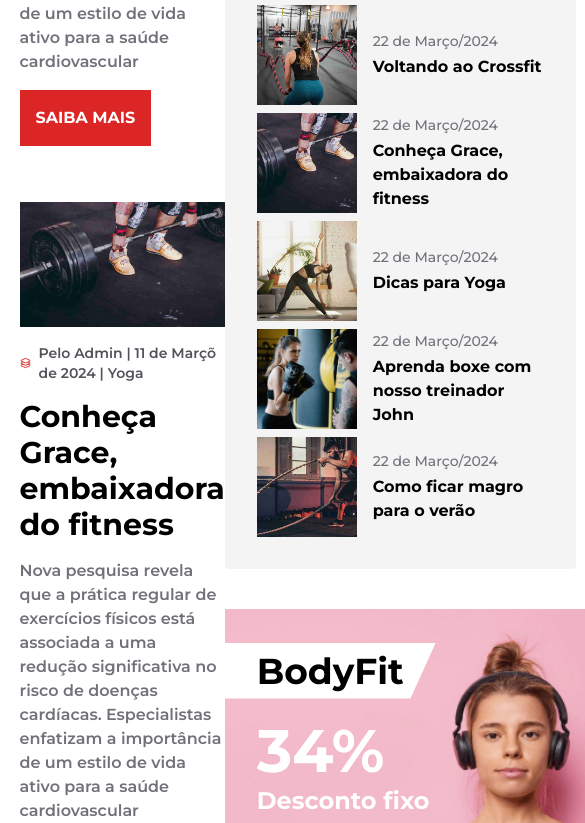
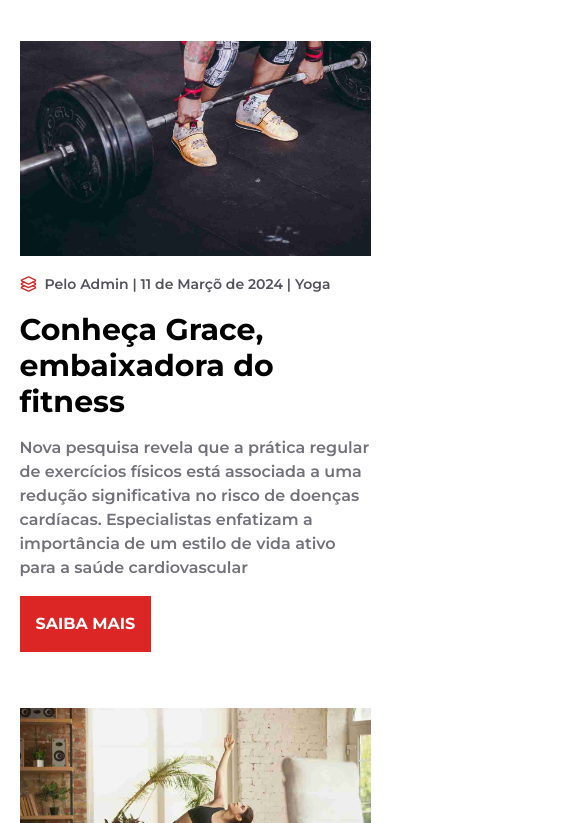
Before and after one commit to MorettiLeonardo/bodyfit, a React (Create React App) app: page /blog in a window 390 px wide. Shown: the part 1641-2464 px from the top of the page, 585 px wide, since content can reach past the window. Built offline with nearby package versions, Linux system fonts and the light colour scheme.

Commit message:
style: page blog responsive design

```diff
--- a/src/components/BlogAd/index.tsx
+++ b/src/components/BlogAd/index.tsx
@@ -3,13 +3,14 @@ import ad from '../../assets/images/ad.png'
 const BlogAd = () => (
   <div
     style={{ backgroundImage: `url('${ad}')` }}
-    className="w-[400px] h-[560px] bg-no-repeat bg-cover z-10 relative"
+    className="w-[200px] h-[280px] lg:w-[400px] lg:h-[560px] bg-no-repeat bg-cover z-10 relative"
   >
-    <h2 className="bg-white text-black absolute top-[6%] py-2 px-8 text-4xl font-bold ad-shape">
+    <h2 className="bg-white text-black absolute top-[6%] py-2 px-8 text-sm lg:text-4xl font-bold ad-shape">
       BodyFit
     </h2>
-    <h2 className="absolute top-[20%] left-[32px] text-white text-6xl flex flex-col font-bold gap-1">
-      34% <span className="text-2xl">Desconto fixo</span>
+    <h2 className="absolute top-[60%] left-[10px] text-white text-sm lg:text-6xl flex flex-col font-bold gap-1">
+      34%{' '}
+      <span className="text-sm lg:text-2xl max-w-[100px]">Desconto fixo</span>
     </h2>
   </div>
 )
--- a/src/components/NewsList/index.tsx
+++ b/src/components/NewsList/index.tsx
@@ -9,7 +9,7 @@ import RecentPosts from '../RecentPosts'
 import BlogAd from '../BlogAd'
 
 const NewsList = () => (
-  <div className="container pt-20 flex justify-between">
+  <div className="container pt-20 flex flex-col items-center lg:items-start lg:flex-row gap-[100px]">
     <ul className="flex flex-col gap-14">
       {newsData.map((currentNew) => (
         <li key={currentNew.id}>
@@ -22,7 +22,7 @@ const NewsList = () => (
         </li>
       ))}
     </ul>
-    <aside className="max-w-[400px] w-full flex flex-col gap-10">
+    <aside className="w-full lg:max-w-[400px] w-full flex flex-col gap-10">
       <div className="flex">
         <input
           className="w-full p-4 rounded-l-lg border border-[#ccc]"
--- a/src/components/RecentPosts/index.tsx
+++ b/src/components/RecentPosts/index.tsx
@@ -13,8 +13,12 @@ const RecentPosts = () => (
             alt="Imagem de academia"
           />
           <div>
-            <p className="font-medium text-zinc-500 text-sm">{post.date}</p>
-            <h3 className="font-bold mt-1">{post.title}</h3>
+            <p className="font-medium text-zinc-500 text-xs sm:text-sm">
+              {post.date}
+            </p>
+            <h3 className="font-bold mt-1 text-xs sm:text-base">
+              {post.title}
+            </h3>
           </div>
         </li>
       ))}
```
